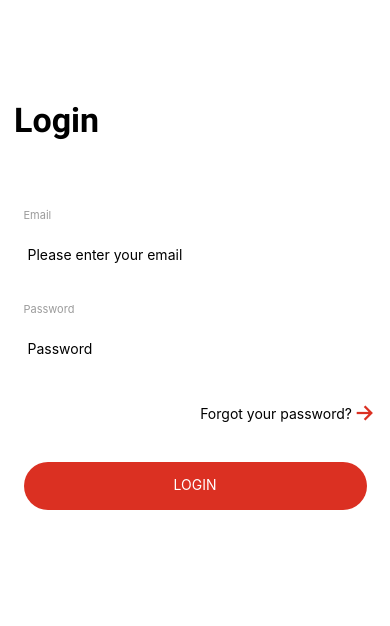
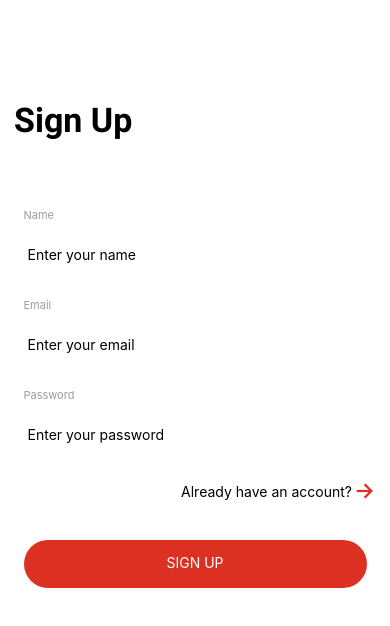
Before and after one commit to bernardotonin/auth-app, a React Native app: screen / in a window 390 px wide. Shown: the top 626 px of the page. Built offline with nearby package versions, Linux system fonts and the light colour scheme.

Commit message:
feat: sign up screen

```diff
--- a/App.tsx
+++ b/App.tsx
@@ -4,6 +4,7 @@ import LoginScreen from './src/screens/LoginScreen';
 import { useFonts } from 'expo-font';
 import { NavigationContainer } from '@react-navigation/native';
 import { createNativeStackNavigator } from '@react-navigation/native-stack';
+import SignUpScreen from './src/screens/SignUpScreen';
 
 
 const Stack = createNativeStackNavigator();
@@ -22,7 +23,7 @@ export default function App() {
   return (
     <>
       <StatusBar style='dark'/>
-      <LoginScreen/>
+      <SignUpScreen/>
     </>
 
   );
--- a/src/components/ForgotPwButton.tsx
+++ b/src/components/ArrowButton.tsx
@@ -2,15 +2,16 @@ import Ionicons from '@expo/vector-icons/Ionicons'
 import { View, Pressable, Text, StyleSheet, GestureResponderEvent } from 'react-native';
 import colors from '../styles/colors';
 
-interface ForgotPwButtonProps {
+interface ArrowButtonProps {
     onPress: (event: GestureResponderEvent) => void;
+    title: string;
 }
 
-const ForgotPwButton = ({onPress} : ForgotPwButtonProps) => {
+const ArrowButton = ({onPress, title} : ArrowButtonProps) => {
     return (
         <View>
             <Pressable style={style.mainContainer} onPress={onPress}>
-                <Text>Forgot your password?</Text>
+                <Text>{title}</Text>
                 <Ionicons name='arrow-forward-outline' color={colors.red500} size={24}/>
             </Pressable>
         </View>
@@ -26,4 +27,4 @@ const style = StyleSheet.create({
 
 });
 
-export default ForgotPwButton;
+export default ArrowButton;
--- a/src/components/PrimaryInput.tsx
+++ b/src/components/PrimaryInput.tsx
@@ -10,8 +10,10 @@ interface InputProps extends TextInputProps {
 }
 
 
-const PrimaryInput = ({label, error, password = false, onFocus = () => {}, ...props}: InputProps) => {
+const PrimaryInput = ({label, error, password = false, ...props}: InputProps) => {
     const [isFocused, setIsFocused] = useState(false);
+
+
 
     return (
         <View style={style.outerContainer}>
@@ -19,7 +21,6 @@ const PrimaryInput = ({label, error, password = false, onFocus = () => {}, ...pr
             <View style={[style.inputContainer, {borderWidth: error ? 2 : isFocused ? 2 : 0 ,borderColor : error ? '#ff0000' : isFocused ? colors.red500 : 'black'}]}>
                 <TextInput
                 onFocus={() => {
-                    //onFocus();
                     setIsFocused(true);
                 }}
                 onBlur={() => {
--- a/src/screens/LoginScreen.tsx
+++ b/src/screens/LoginScreen.tsx
@@ -1,15 +1,17 @@
 import { View, Text, StyleSheet, Keyboard } from "react-native";
 import PrimaryButton from "../components/PrimaryButton";
 import PrimaryInput from "../components/PrimaryInput";
-import ForgotPwButton from "../components/ForgotPwButton";
+import ArrowButton from "../components/ArrowButton";
 import { useForm, Controller} from "react-hook-form";
+import { useNavigation } from "@react-navigation/native";
 
 type FormData = {
     email: string,
     password: string
 }
 
-const LoginScreen = ({...props}) => {
+const LoginScreen = () => {
+
     const {control, handleSubmit, formState: { errors }} = useForm<FormData>();
 
     const onPressLogin = (data : FormData) => {
@@ -19,7 +21,6 @@ const LoginScreen = ({...props}) => {
     }
 
     const onPressForgetPw = () => {
-
     }
 
 
@@ -32,7 +33,11 @@ const LoginScreen = ({...props}) => {
                         control={control}
                         name="email"
                         rules={{
-                            required: "Email Obrigatório."
+                            required: "Email is mandatory.",
+                            pattern: {
+                                message: "Please enter a valid email.",
+                                value: /^\b[A-Z0-9._%-]+@[A-Z0-9.-]+\.[A-Z]{2,4}\b$/i
+                            }
                         }}
                         render={({field : { value, onChange}})=> (
                             <PrimaryInput label= {'Email'} placeholder= "Please enter your email" value={value} onChangeText={onChange} autoCapitalize="none" error={errors?.email?.message}/>
@@ -43,15 +48,15 @@ const LoginScreen = ({...props}) => {
                         control={control}
                         name="password"
                         rules={{
-                            required: "Insira sua Senha."
+                            required: "Password is mandatory."
                         }}
                         render={({field : { value, onChange}})=> (
-                            <PrimaryInput label={'Password'} password={true} placeholder= "Password" value={value} onChangeText={onChange} error={errors?.password?.message}/>
+                            <PrimaryInput label={'Password'} password={true} placeholder= "Please enter your password" value={value} onChangeText={onChange} error={errors?.password?.message}/>
                         )}/>
 
                     </View>
                     <View style={style.forgotButton}>
-                        <ForgotPwButton onPress={onPressForgetPw}/>
+                        <ArrowButton title="Forgot your password?" onPress={onPressForgetPw}/>
                     </View>
                     <View style={style.buttonContainer}>
                         <PrimaryButton onPress={handleSubmit(onPressLogin)}>LOGIN</PrimaryButton>
--- a/src/screens/SignUpScreen.tsx
+++ b/src/screens/SignUpScreen.tsx
@@ -1,5 +1,120 @@
+import PrimaryButton from "../components/PrimaryButton";
+import PrimaryInput from "../components/PrimaryInput";
+import ArrowButton from "../components/ArrowButton";
+import { View, Text, StyleSheet, Button } from "react-native";
+import { useForm, Controller } from "react-hook-form";
+import Ionicons from '@expo/vector-icons/Ionicons'
+
+
 const SignUpScreen = () => {
-    return
+    type SignUpFormData = {
+        name: string,
+        email: string,
+        password: string
+    }
+
+
+    const onPressLogin = () => {
+
+    }
+
+    const onPressSignUp = (data: SignUpFormData) => {
+
+    }
+
+    const {control, handleSubmit ,formState: { errors }} = useForm<SignUpFormData>();
+    return (
+        <View>
+            <Text style={style.header}>Sign Up</Text>
+            <View style={style.inputGroup}>
+                <View style={style.nameInput}>
+                    <Controller
+                        name="name"
+                        control={control}
+                        rules={{
+                            required: "Please enter a valid name"
+                        }}
+                        render={({field: {onChange, value}}) => (
+                        <PrimaryInput label="Name" placeholder="Enter your name" error={errors?.name?.message} autoCapitalize="none" value={value} onChangeText={onChange}/>
+                    )}/>
+                </View>
+
+                <View style={style.emailInput}>
+                    <Controller
+                            name="email"
+                            control={control}
+                            rules={{
+                                required: "Email is mandatory.",
+                                pattern: {
+                                    message: "Please enter a valid email.",
+                                    value: /^\b[A-Z0-9._%-]+@[A-Z0-9.-]+\.[A-Z]{2,4}\b$/i
+                                }
+                            }}
+                            render={({field: {onChange, value}}) => (
+                            <PrimaryInput label="Email" placeholder="Enter your email" error={errors?.email?.message} autoCapitalize="none" value={value} onChangeText={onChange}/>
+                    )}/>
+                </View>
+
+                <View style={style.passwordInput}>
+                    <Controller
+                                name="password"
+                                control={control}
+                                rules={{
+                                    required: "Password is mandatory.",
+                                    minLength: {
+                                        message: "Password must be at least 4 characters long.",
+                                        value: 4
+                                    }
+                                }}
+                                render={({field: {onChange, value}}) => (
+                                <PrimaryInput label="Password" placeholder="Enter your password" error={errors?.password?.message} autoCapitalize="none" value={value} onChangeText={onChange} password={true}/>
+                    )}/>
+                </View>
+                <View style={style.loginButton}>
+                    <ArrowButton title="Already have an account?" onPress={onPressLogin}/>
+                </View>
+                <View style={style.buttonContainer}>
+                    <PrimaryButton onPress={handleSubmit(onPressSignUp)}>SIGN UP</PrimaryButton>
+                </View>
+            </View>
+
+
+        </View>
+    );
 }
 
+const style = StyleSheet.create({
+    header: {
+        fontFamily: 'roboto-bold',
+        fontSize: 34,
+        fontWeight: 'bold',
+        marginTop: 100,
+        marginLeft: 14
+
+    },
+    inputGroup: {
+        justifyContent: 'center',
+        alignItems: 'center',
+    },
+    loginButton: {
+        alignSelf: 'flex-end',
+        marginRight: 14,
+    },
+    nameInput: {
+        marginTop: 64,
+        marginBottom: 4,
+    },
+    emailInput: {
+        marginBottom: 4,
+    },
+
+    passwordInput: {
+        marginBottom: 8,
+    },
+
+    buttonContainer: {
+        marginTop: 32
+    }
+});
+
 export default SignUpScreen;
```
Also changed, not shown: src/screens/ForgotPasswordScreen.tsx (+70 -2 lines).
